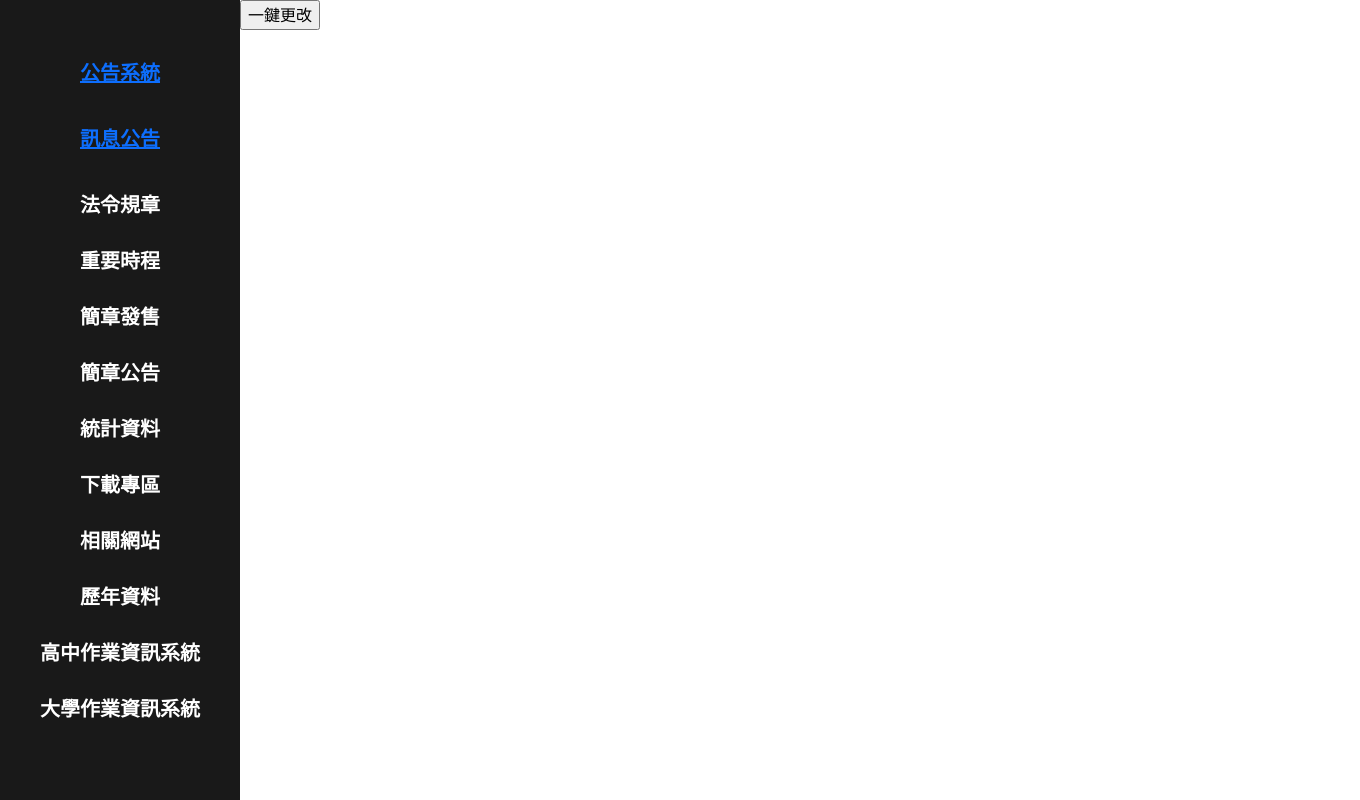
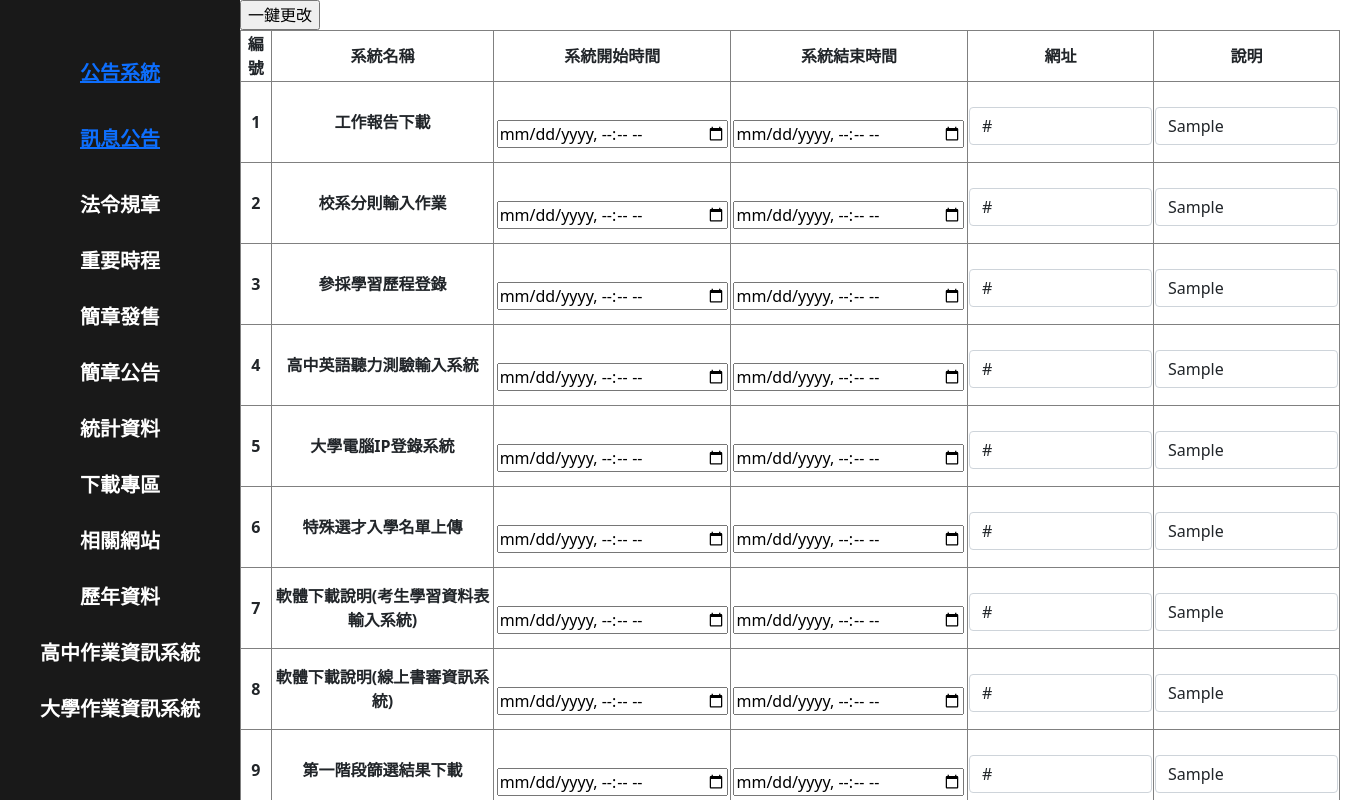
Before and after one commit to PANpinchi/ExWebsite, a CodeIgniter 4 app: template app/Views/posts/dateedit.php in a window 1360 px wide. Shown: the top 800 px of the page. Run offline with PHP 8.4 and a stand-in for CodeIgniter, Linux system fonts and the light colour scheme; the template is opened without the code that fills it: most values are stand-ins (such as "Sample title", 1, 10 or a date in 2020); lists and menus that the app fills with data are empty; some libraries are stand-ins or nearby versions.

Commit message:
修好date頁面

```diff
--- a/app/Database/Migrations/2021-08-10-192939_Post_post_page.php
+++ b/app/Database/Migrations/2021-08-10-192939_Post_post_page.php
@@ -11,9 +11,9 @@
 		$this->forge->addField([
 			'id'		=> [
 					'type'			=> 'INT',
-					'constraint'	=> 5,
+					'constraint'	=> 500,
 					'unsigned'		=> True,
-					'auto_increment'=> FALSE],
+					'auto_increment'=> True],
 			'title'		=> [
 					'type'			=> 'VARCHAR',
 					'constraint'	=> 100,
--- a/app/Views/posts/dateedit.php
+++ b/app/Views/posts/dateedit.php
@@ -15,6 +15,10 @@
 	<style>
 		.c{text-align:center}
 		th {border-width : 1px;}
+		.window2{
+			width: 30vh;
+			height: 230vh;
+		}
 	</style>
 
 </head>
@@ -22,12 +26,12 @@
 <body>
 
 <?php
-
 foreach($date as $date_item){
 echo '
+<div class="left">
 	<form action="/PostController/norcollegestore" method="post">
 	<input type="submit" value="一鍵更改" name="submit">
-<table border="1" class="c" style="border-style:solid">
+	<table border="1" class="c" style="border-style:solid; width: 1100px;">
 		<tr>
 				<th>編號
 				<th>系統名稱
@@ -36,7 +40,7 @@
 				<th>網址
 				<th>說明
 		<tr>
-			<th>1
+				<th> 1
 				<th >工作報告下載
 				<th> <label for="bookdate"></label>
 						<input type="datetime-local" id="bookdate" name="start1" value='.$date_item['start1'].'>
@@ -322,6 +326,7 @@
 						</div>
 	</table>
 	</form>
+</div>
 ';
 }
 ?>
--- a/public/style/user_login.css
+++ b/public/style/user_login.css
@@ -5,7 +5,7 @@
 
 body{
     width: auto;
-    height: 720px;
+    height: auto;
     background-color: rgb(250, 250, 250);
 }
 
```
Also changed, not shown: app/Views/posts/dateview.php (+6 -2 lines), app/Views/posts/show_front.php (line endings or trailing spaces), writable/database/news.db. Lines whose indentation alone changed are shown as unchanged.
